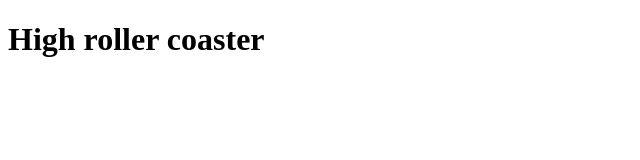
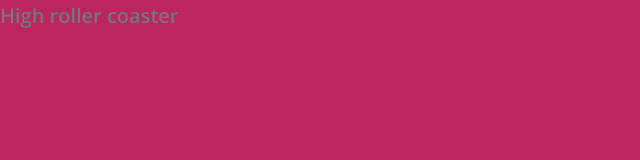
Before and after one commit to Darzwaitz/highrollercoaster.com, a plain HTML site: page index.html in a window 1280 px wide. Shown: the whole page, without its empty margins (0-640 px from the left). Drawn offline with nearby package versions, Linux system fonts and the light colour scheme.

Commit message:
base colours and css reset added

```diff
--- a/index.html
+++ b/index.html
@@ -5,6 +5,7 @@
     <meta charset="UTF-8">
     <meta http-equiv="X-UA-Compatible" content="IE=edge">
     <meta name="viewport" content="width=device-width, initial-scale=1.0">
+    <link href="https://fonts.googleapis.com/css?family=Open+Sans:300,400,600" rel="stylesheet">
     <link rel="stylesheet" href="css/styles.min.css">
     <title>High-roller-coaster</title>
 </head>
--- a/scss/base/_base.scss
+++ b/scss/base/_base.scss
@@ -1,3 +1,17 @@
+:root{
+    --colour-primary: #eb2f64 ;
+    --colour-primary-light: #FF3366 ;
+    --colour-primary-dark: #BA265D ;
+    --colour-grey-light-2: #f4f2f2;
+    --colour-grey-light-1: #faf9f9;
+    --colour-grey-light-3: #f0eeee;
+    --colour-grey-light-4: #ccc;
+
+    --colour-grey-dark-1: #333;
+    --colour-grey-dark-2: #777;
+    --colour-grey-dark-3: #999;
+}
+
 html {
     // 1 rem = 10px - 16 / 10
     font-size: 62.5%;
@@ -30,6 +44,15 @@ html {
 
 body {
     box-sizing: border-box;
+    font-family: 'Open Sans', sans-serif;
+    font-weight: 400;
+    line-height: 1.6;
+    background-image: linear-gradient(to right bottom, var(--colour-primary-dark), var(--colour-primary-dark)) ;
+    color: var(--colour-grey-dark-2);
+    background-size: cover;
+    background-repeat: no-repeat;
+
+    min-height: 100vh;
     // padding: 1.4rem;
 
     // @include respond(tab-port){
--- a/scss/styles.scss
+++ b/scss/styles.scss
@@ -3,7 +3,7 @@
 // @import "abstracts/variables";
 
 // @import "base/animations";
-// @import "base/base";
+@import "base/base";
 // @import "base/typography";
 // @import "base/utilities";
 
```
Also changed, not shown: css/styles.css, css/styles.min.css, 2 other files.
